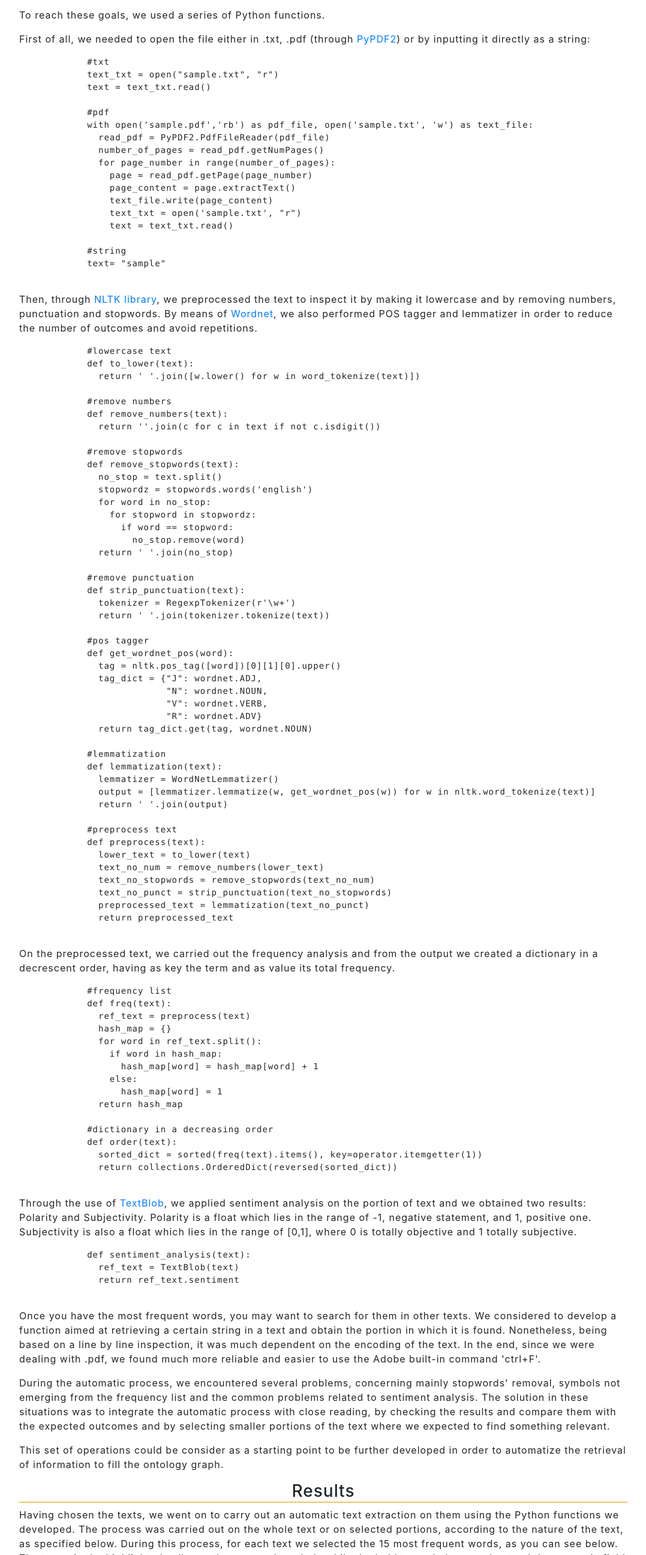
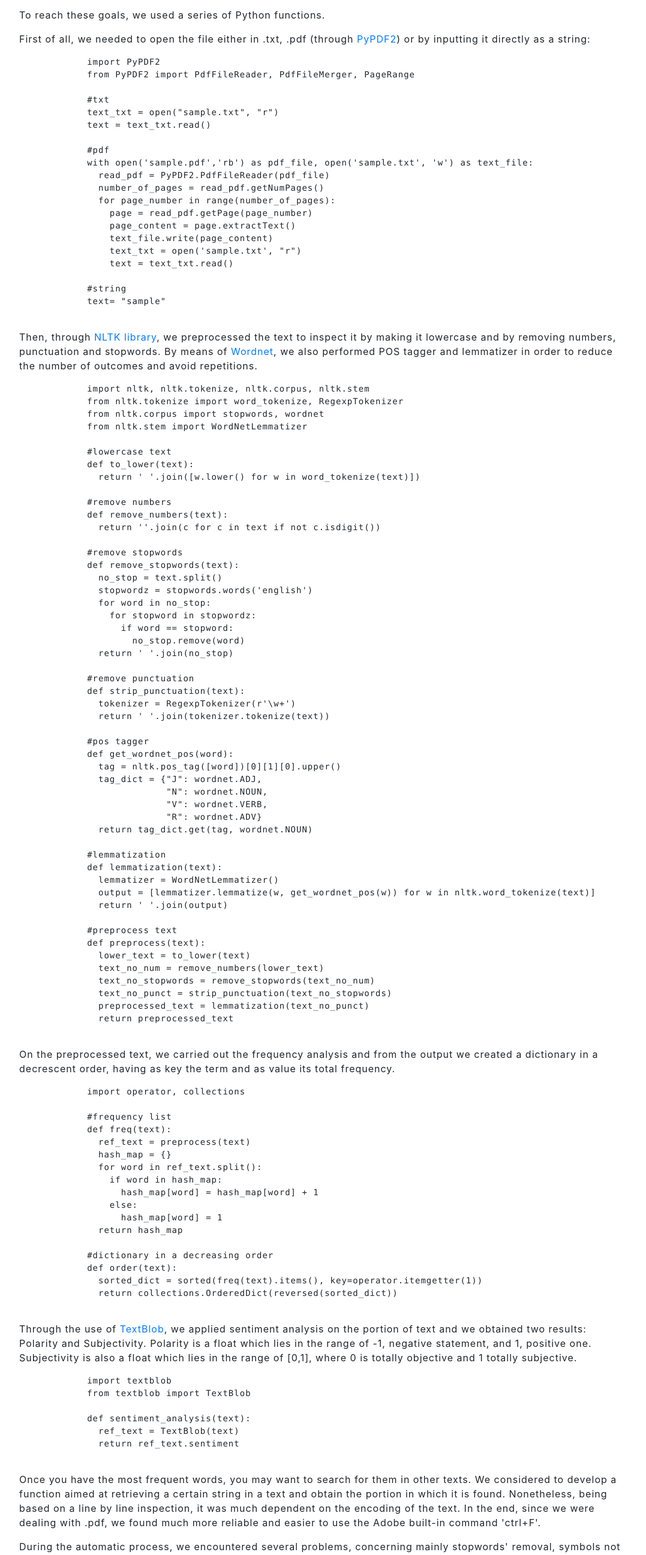
Before and after one commit to beccadelbens/The-SIDRO-project, a website with bundled scripts: page report.html in a window 1280 px wide. Shown: the part 5798-8391 px from the top of the page at 60% size, without its empty margins (101-1178 px from the left). Built offline with nearby package versions, Linux system fonts and the light colour scheme.

Commit message:
Update report.html

```diff
--- a/report.html
+++ b/report.html
@@ -364,6 +364,9 @@
             <p>To reach these goals, we used a series of Python functions.</p>
             <p>First of all, we needed to open the file either in .txt, .pdf (through <a href="https://pypi.org/project/PyPDF2/"target="_blank">PyPDF2</a>) or by inputting it directly as a string:</p>
             <pre>
+            import PyPDF2
+            from PyPDF2 import PdfFileReader, PdfFileMerger, PageRange
+
             #txt
             text_txt = open("sample.txt", "r")
             text = text_txt.read()
@@ -384,6 +387,11 @@
             </pre>
             <p>Then, through <a href="https://www.nltk.org"target="_blank">NLTK library</a>, we preprocessed the text to inspect it by making it lowercase and by removing numbers, punctuation and stopwords. By means of <a href="https://wordnet.princeton.edu"target="_blank">Wordnet</a>, we also performed POS tagger and lemmatizer in order to reduce the number of outcomes and avoid repetitions.</p>
             <pre>
+            import nltk, nltk.tokenize, nltk.corpus, nltk.stem
+            from nltk.tokenize import word_tokenize, RegexpTokenizer
+            from nltk.corpus import stopwords, wordnet
+            from nltk.stem import WordNetLemmatizer
+
             #lowercase text
             def to_lower(text):
               return ' '.join([w.lower() for w in word_tokenize(text)])
@@ -433,6 +441,8 @@
             </pre>
             <p>On the preprocessed text, we carried out the frequency analysis and from the output we created a dictionary in a decrescent order, having as key the term and as value its total frequency.</p>
             <pre>
+            import operator, collections
+
             #frequency list
             def freq(text):
               ref_text = preprocess(text)
@@ -451,13 +461,16 @@
             </pre>
             <p>Through the use of <a href="https://textblob.readthedocs.io/en/dev/"target="_blank">TextBlob</a>, we applied sentiment analysis on the portion of text and we obtained two results: Polarity and Subjectivity. Polarity is a float which lies in the range of -1, negative statement, and 1, positive one. Subjectivity is also a float which lies in the range of [0,1], where 0 is totally objective and 1 totally subjective.</p>
             <pre>
+            import textblob
+            from textblob import TextBlob
+
             def sentiment_analysis(text):
               ref_text = TextBlob(text)
               return ref_text.sentiment
             </pre>
             <p>Once you have the most frequent words, you may want to search for them in other texts. We considered to develop a function aimed at retrieving a certain string in a text and obtain the portion in which it is found. Nonetheless, being based on a line by line inspection, it was much dependent on the encoding of the text. In the end, since we were dealing with .pdf, we found much more reliable and easier to use the Adobe built-in command 'ctrl+F'.</p>
             <p>During the automatic process, we encountered several problems, concerning mainly stopwords' removal, symbols not emerging from the frequency list and the common problems related to sentiment analysis. The solution in these situations was to integrate the automatic process with close reading, by checking the results and compare them with the expected outcomes and by selecting smaller portions of the text where we expected to find something relevant.</p>
-            <p>This set of operations could be consider as a starting point to be further developed in order to automatize the retrieval of information to fill the ontology graph.</p>
+            <p>This set of operations could be considered as a starting point to be further developed in order to automatize the retrieval of information to fill the ontology graph.</p>
 
             <h3 id="results">Results</h3>
             <p>Having chosen the texts, we went on to carry out an automatic text extraction on them using the Python functions we developed. The process was carried out on the whole text or on selected portions, according to the nature of the text, as specified below. During this process, for each text we selected the 15 most frequent words, as you can see below. The terms in the highlighted cells are the emerged symbols while the bold terms help us understand the semantic field of the text.</p>
```
